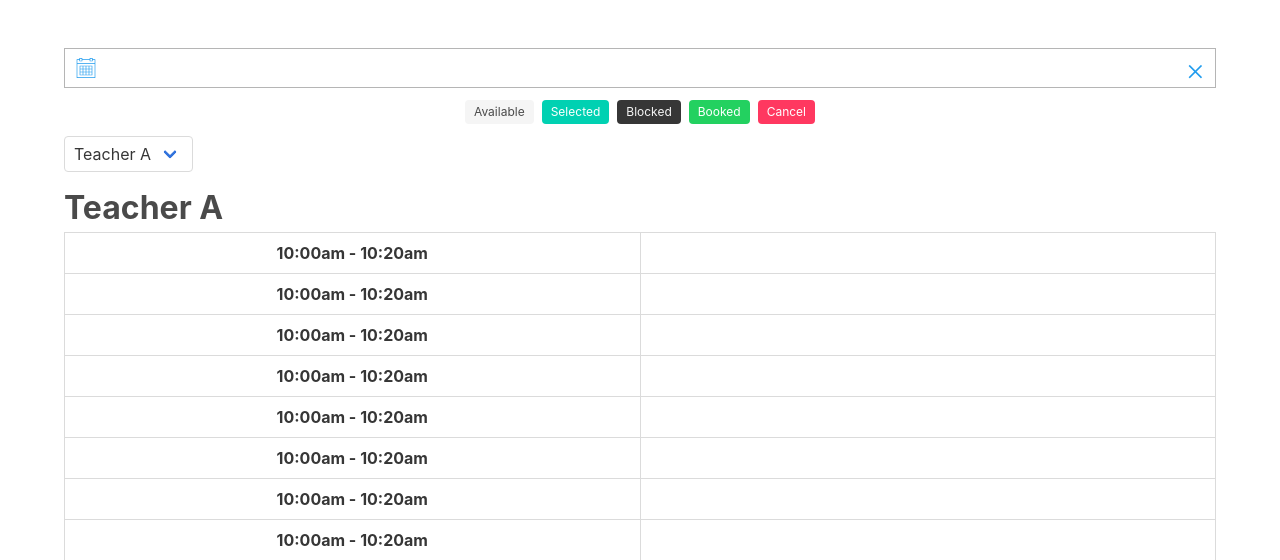
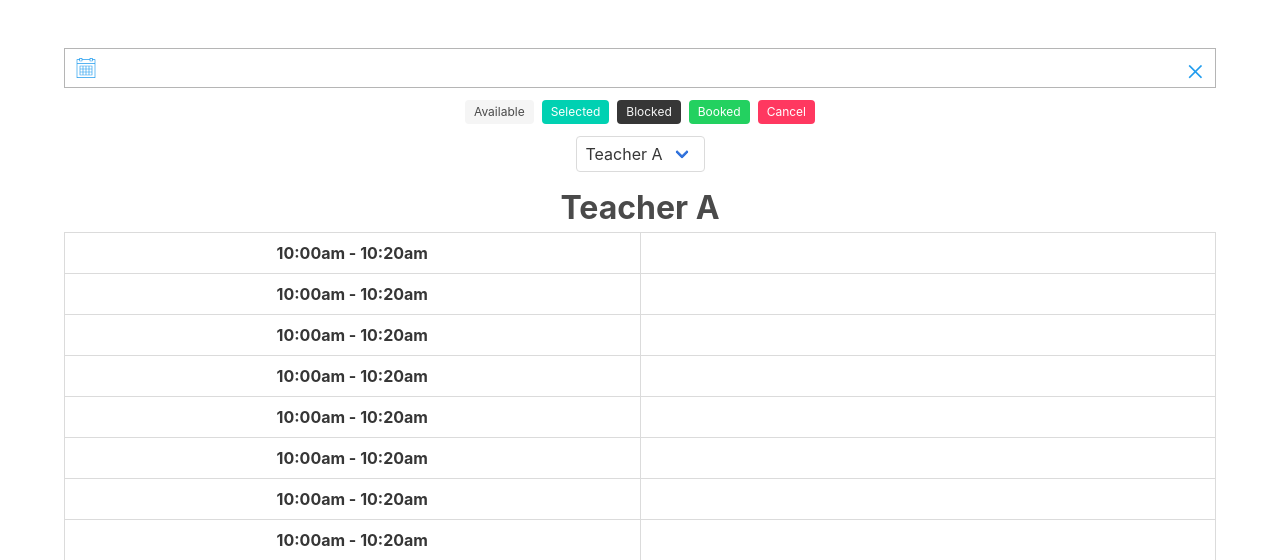
Before and after one commit to YongJunLim/Booking-System, a Flask app: page /booking-consult in a window 1280 px wide. Shown: the part 52-612 px from the top of the page. Run offline with Flask 2, Linux system fonts and the light colour scheme; some libraries are stand-ins or nearby versions.

Commit message:
centered select and teacher name

```diff
--- a/templates/booking-consult.html
+++ b/templates/booking-consult.html
@@ -26,7 +26,7 @@ href="{{ url_for('static', filename='css/booking-consult.css') }}">
                 <span class="tag is-danger">Cancel</span>
             </div>
         </div>
-        <div class="field">
+        <div class="field is-grouped is-grouped-centered">
             <div class="select">
                 <select>
                     <option selected>Teacher A</option>
@@ -37,8 +37,8 @@ href="{{ url_for('static', filename='css/booking-consult.css') }}">
         </div>
         <div class="field">
             <div id="Option0" class="shown">
-                <label class="has-text-weight-bold is-size-3">Teacher A</label>
-                <table class="table is-bordered is-fullwidth">
+                <h1 class="has-text-weight-bold has-text-centered is-size-3">Teacher A</h1>
+                <table id="t1" class="table is-bordered is-fullwidth">
                     <tbody>
                         <tr>
                             <td class="has-text-weight-bold has-text-centered">10:00am - 10:20am</td>
@@ -78,7 +78,7 @@ href="{{ url_for('static', filename='css/booking-consult.css') }}">
         </div>
         <div class="field">
             <div id="Option1" class="hidden">
-                <label class="has-text-weight-bold is-size-3">Teacher B</label>
+                <h1 class="has-text-weight-bold has-text-centered is-size-3">Teacher B</h1>
                 <table class="table is-bordered is-fullwidth">
                     <tbody>
                         <tr>
@@ -119,7 +119,7 @@ href="{{ url_for('static', filename='css/booking-consult.css') }}">
         </div>
         <div class="field">
             <div id="Option2" class="hidden">
-                <label class="has-text-weight-bold is-size-3">Teacher C</label>
+                <h1 class="has-text-weight-bold has-text-centered is-size-3">Teacher C</h1>
                 <table class="table is-bordered is-fullwidth">
                     <tbody>
                         <tr>
```
